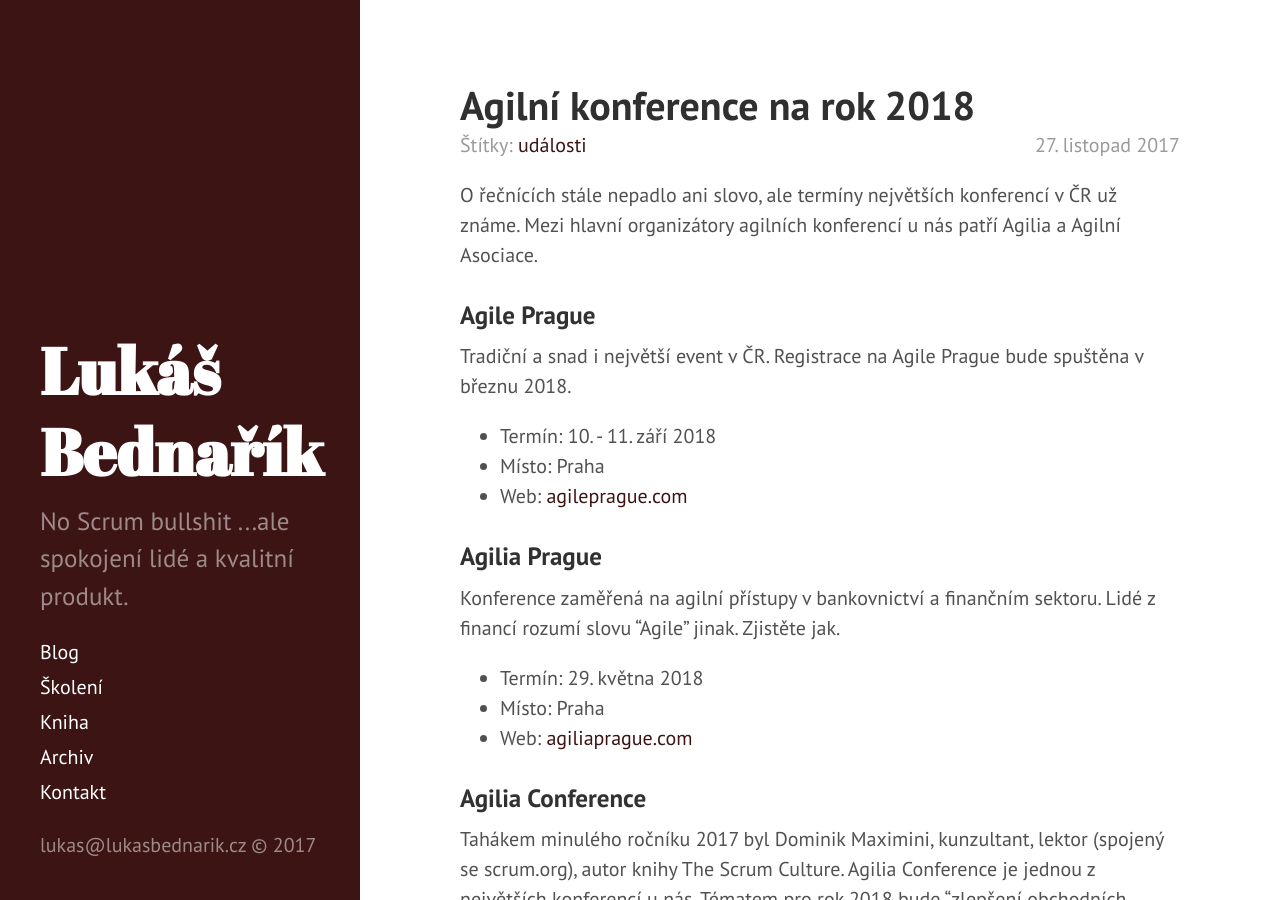
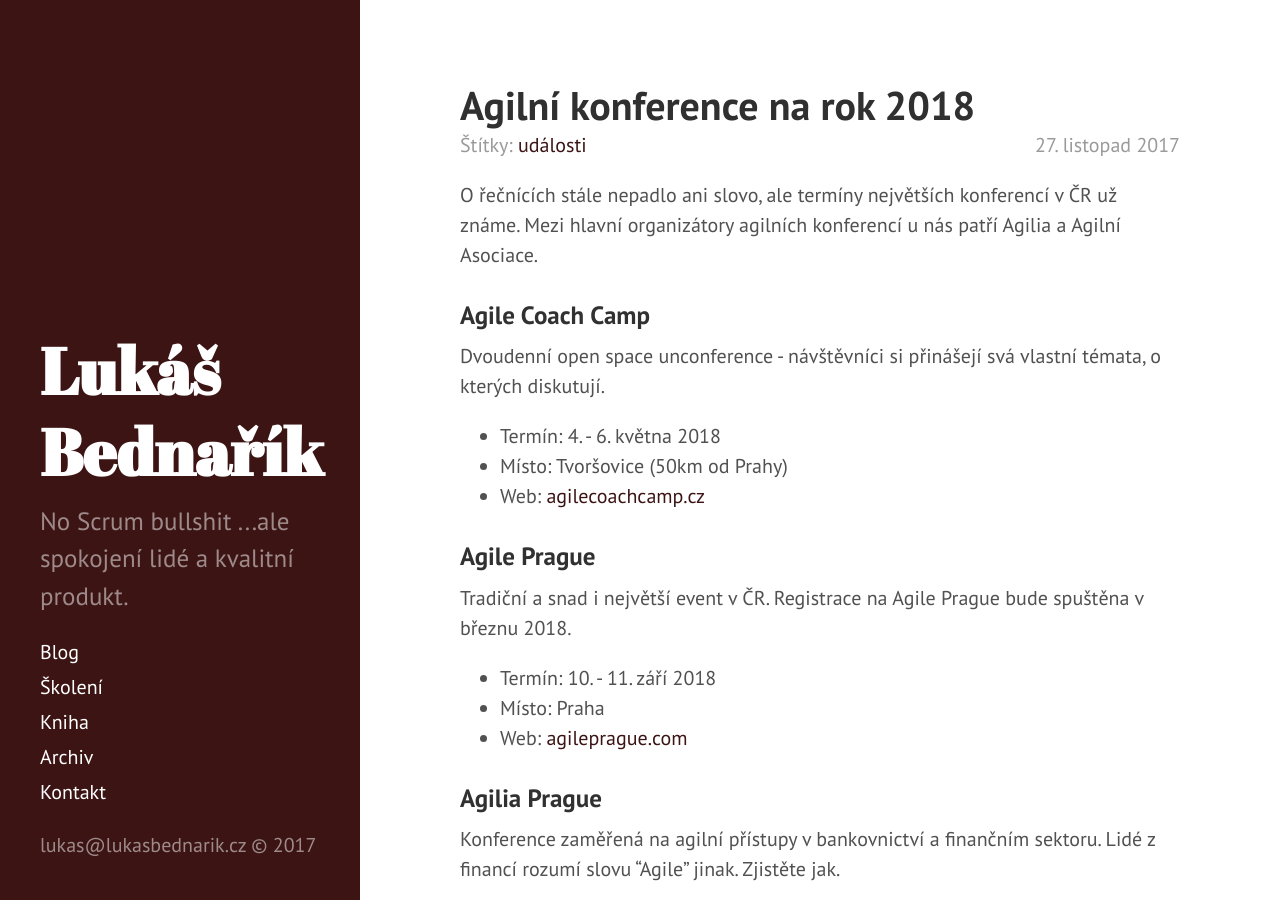
Before and after one commit to lukasbednarik/lukasbednarik.cz, a Jekyll site: the page built from _posts/2017-11-27-agilni-konference-2018.md, in a window 1280 px wide and 900 px high. Built offline with Jekyll 4.4.1, drawn with Linux system fonts in a browser that asks for light colours.

```diff
--- a/_posts/2017-11-27-agilni-konference-2018.md
+++ b/_posts/2017-11-27-agilni-konference-2018.md
@@ -6,6 +6,14 @@
 
 O řečnících stále nepadlo ani slovo, ale termíny největších konferencí v ČR už známe. Mezi hlavní organizátory agilních konferencí u nás
 patří Agilia a Agilní Asociace.
+
+### Agile Coach Camp
+
+Dvoudenní open space unconference - návštěvníci si přinášejí svá vlastní témata, o kterých diskutují.
+
+- Termín: 4. - 6. května 2018
+- Místo: Tvoršovice (50km od Prahy)
+- Web: [agilecoachcamp.cz](https://agilecoachcamp.cz)
 
 ### Agile Prague
 
```
Also changed, not shown: _pages/kontakt.md (+1 -0 lines), _posts/2017-03-16-parove-programovani.md (+1 -1 lines), _posts/2017-04-17-xp-jako-puzzle.md (+1 -1 lines), _posts/2017-04-24-unit-testing.md (+1 -1 lines), _posts/2017-06-05-cena-zmeny.md (+1 -1 lines).
